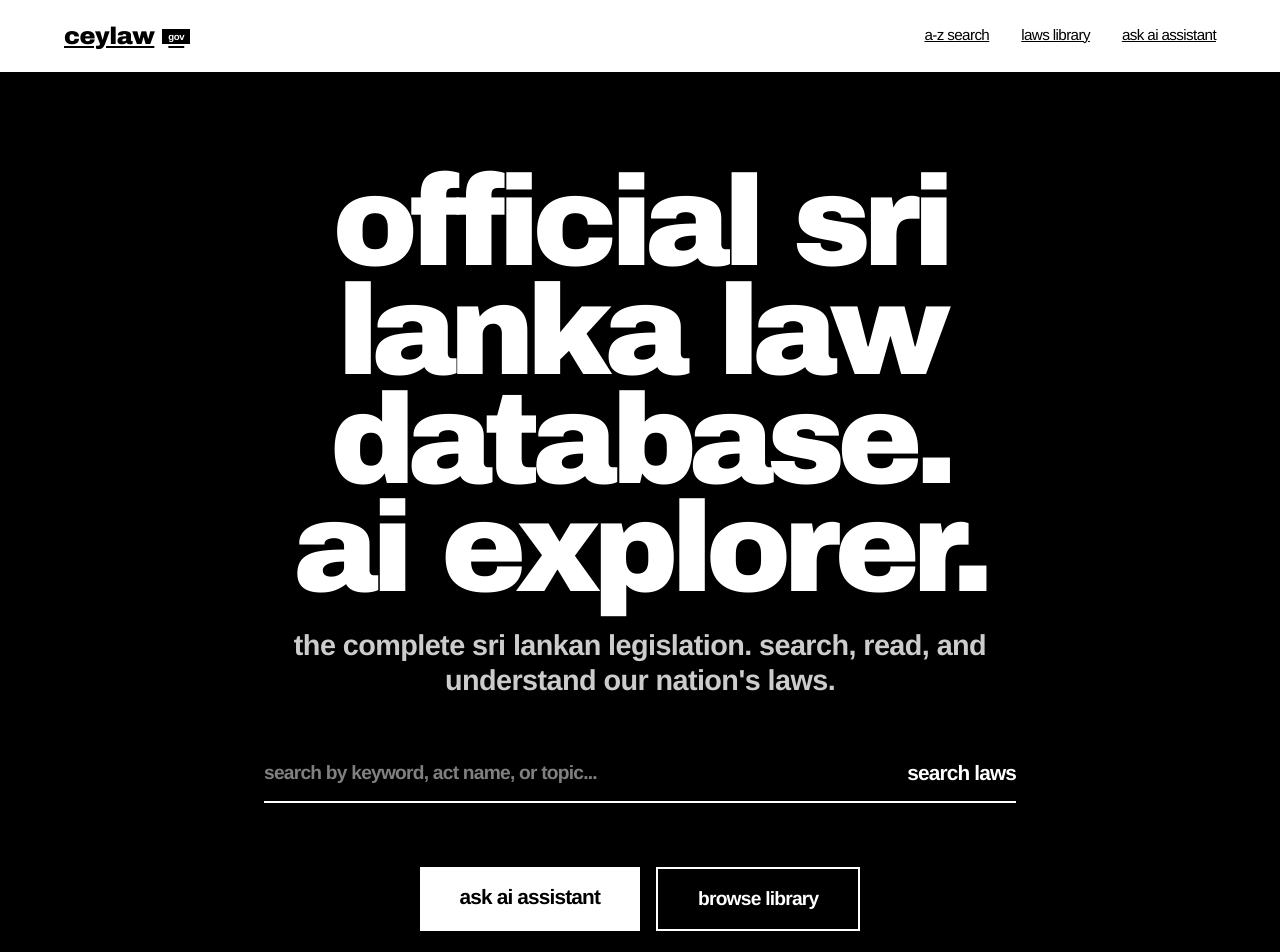
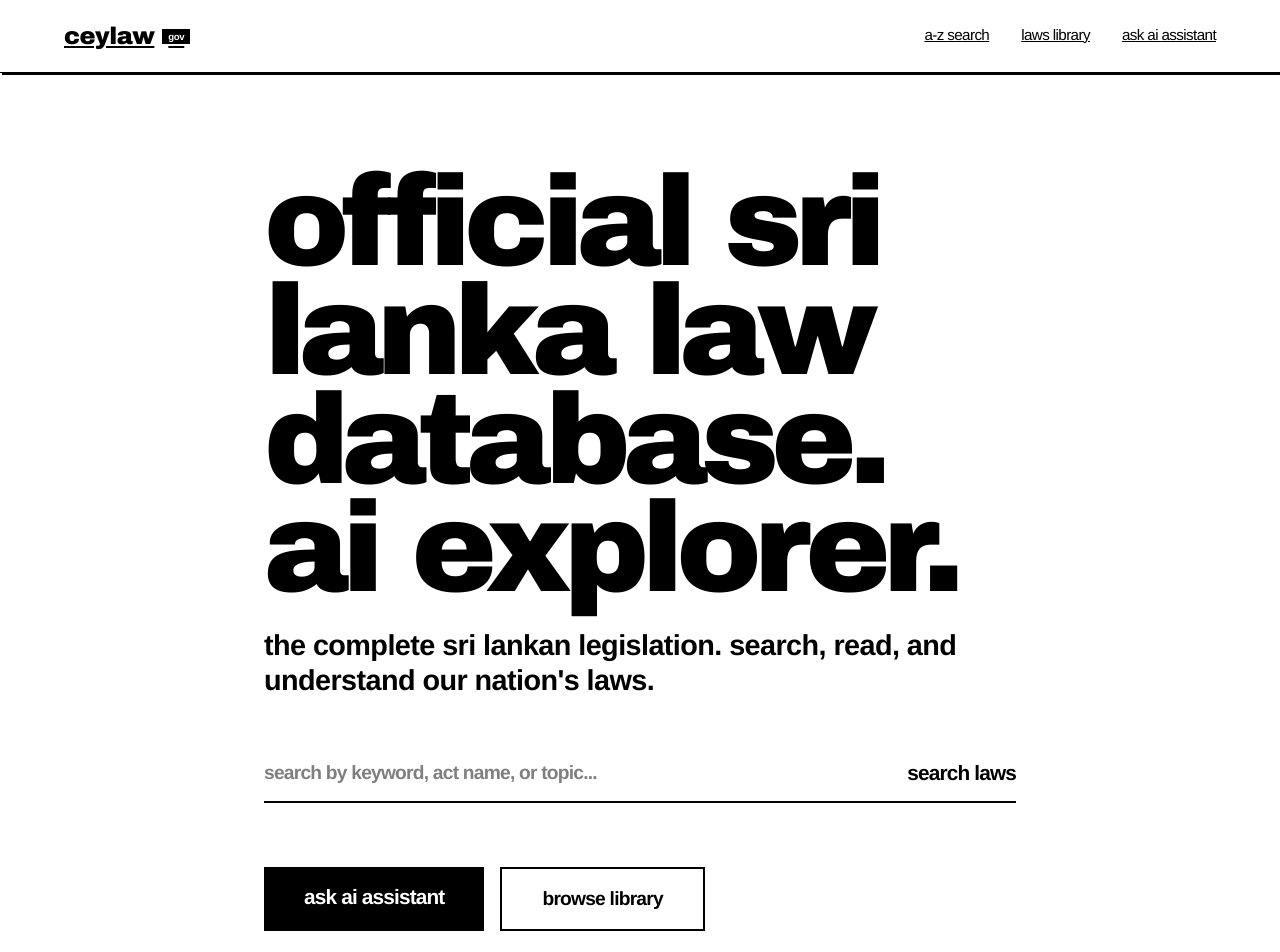
Before and after one commit to zakisheriff/CeyLaw, a Next.js app: page / in a window 1280 px wide. Shown: the top 952 px of the page. Built offline with nearby package versions, Linux system fonts and the light colour scheme.

Commit message:
style: inverted hero section to white background and left-aligned layout

```diff
--- a/app/page.module.css
+++ b/app/page.module.css
@@ -5,10 +5,10 @@
 
 /* Hero Section */
 .heroSection {
-  background-color: var(--color-primary);
-  color: var(--color-surface);
+  background-color: var(--color-surface);
+  color: var(--color-primary);
   padding: 6rem 0 5rem 0;
-  text-align: center;
+  text-align: left;
   position: relative;
 }
 
@@ -20,7 +20,7 @@
 
 .heroTitle {
   font-size: clamp(4rem, 10vw, 8rem);
-  color: var(--color-surface);
+  color: var(--color-primary);
   margin-bottom: 1.5rem;
   line-height: 0.85;
   letter-spacing: -0.06em;
@@ -29,11 +29,11 @@
 
 .heroSubtitle {
   font-size: clamp(1.4rem, 2.5vw, 1.8rem);
-  color: #cccccc;
+  color: var(--color-primary);
   margin-bottom: 3rem;
   line-height: 1.2;
   max-width: 800px;
-  margin-inline: auto;
+  margin-inline: 0;
   font-weight: 700;
   letter-spacing: -0.02em;
 }
@@ -41,15 +41,15 @@
 .searchBox {
   display: flex;
   max-width: 800px;
-  margin: 0 auto 4rem auto;
-  border-bottom: 2px solid var(--color-surface);
+  margin: 0 0 4rem 0;
+  border-bottom: 2px solid var(--color-primary);
   align-items: center;
 }
 
 .searchInput {
   flex: 1;
   background-color: transparent !important;
-  color: var(--color-surface) !important;
+  color: var(--color-primary) !important;
   border: none !important;
   padding: 1rem 0;
   font-size: 1.2rem;
@@ -57,12 +57,12 @@
 }
 
 .searchInput::placeholder {
-  color: rgba(255, 255, 255, 0.5) !important;
+  color: rgba(0, 0, 0, 0.5) !important;
 }
 
 .searchButton {
   background-color: transparent;
-  color: var(--color-surface);
+  color: var(--color-primary);
   font-weight: 900;
   font-size: 1.3rem;
   padding: 1rem 0 1rem 2rem;
@@ -73,18 +73,18 @@
 .searchButton:hover {
   opacity: 0.6;
   background-color: transparent;
-  color: var(--color-surface);
+  color: var(--color-primary);
 }
 
 .heroActions {
   display: flex;
   gap: 1rem;
-  justify-content: center;
+  justify-content: flex-start;
 }
 
 .primaryBtn {
-  background-color: var(--color-surface);
-  color: var(--color-primary);
+  background-color: var(--color-primary);
+  color: var(--color-surface);
   padding: 1.2rem 2.5rem;
   font-weight: 900;
   font-size: 1.3rem;
@@ -99,8 +99,8 @@
 
 .secondaryBtn {
   background-color: transparent;
-  color: var(--color-surface);
-  border: 2px solid var(--color-surface);
+  color: var(--color-primary);
+  border: 2px solid var(--color-primary);
   padding: 1.2rem 2.5rem;
   font-weight: 900;
   font-size: 1.2rem;
@@ -109,15 +109,15 @@
 }
 
 .secondaryBtn:hover {
-  background-color: var(--color-surface);
-  color: var(--color-primary);
+  background-color: var(--color-primary);
+  color: var(--color-surface);
 }
 
 /* Sections Common */
 .sectionTitle {
   font-size: 3.5rem;
   margin-bottom: 3rem;
-  text-align: center;
+  text-align: left;
 }
 
 .sectionHeader {
@@ -334,7 +334,7 @@
     border-bottom: none;
   }
   .searchInput {
-    border-bottom: 2px solid var(--color-surface) !important;
+    border-bottom: 2px solid var(--color-primary) !important;
     margin-bottom: 1rem;
     width: 100%;
   }
```
